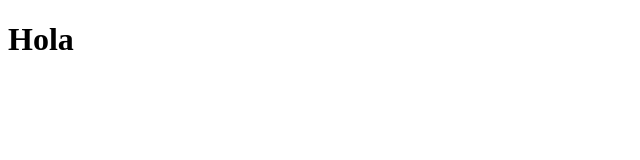
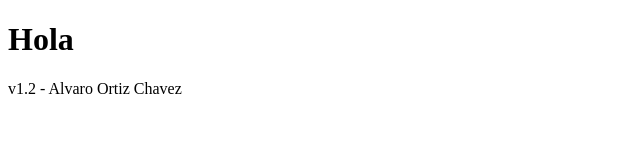
Before and after one commit to OrtizAlvaro741/Programacion-Aplicada-, a plain HTML site: page index.html in a window 1280 px wide. Shown: the whole page, without its empty margins (0-640 px from the left). Drawn offline with Linux system fonts and the light colour scheme.

Commit message:
feat: agrego footer v1.2

```diff
--- a/index.html
+++ b/index.html
@@ -1,3 +1,4 @@
 <!doctype html>
 <title>Demo</title>
 <h1>Hola</h1>
+<footer>v1.2 - Alvaro Ortiz Chavez</footer>
```
